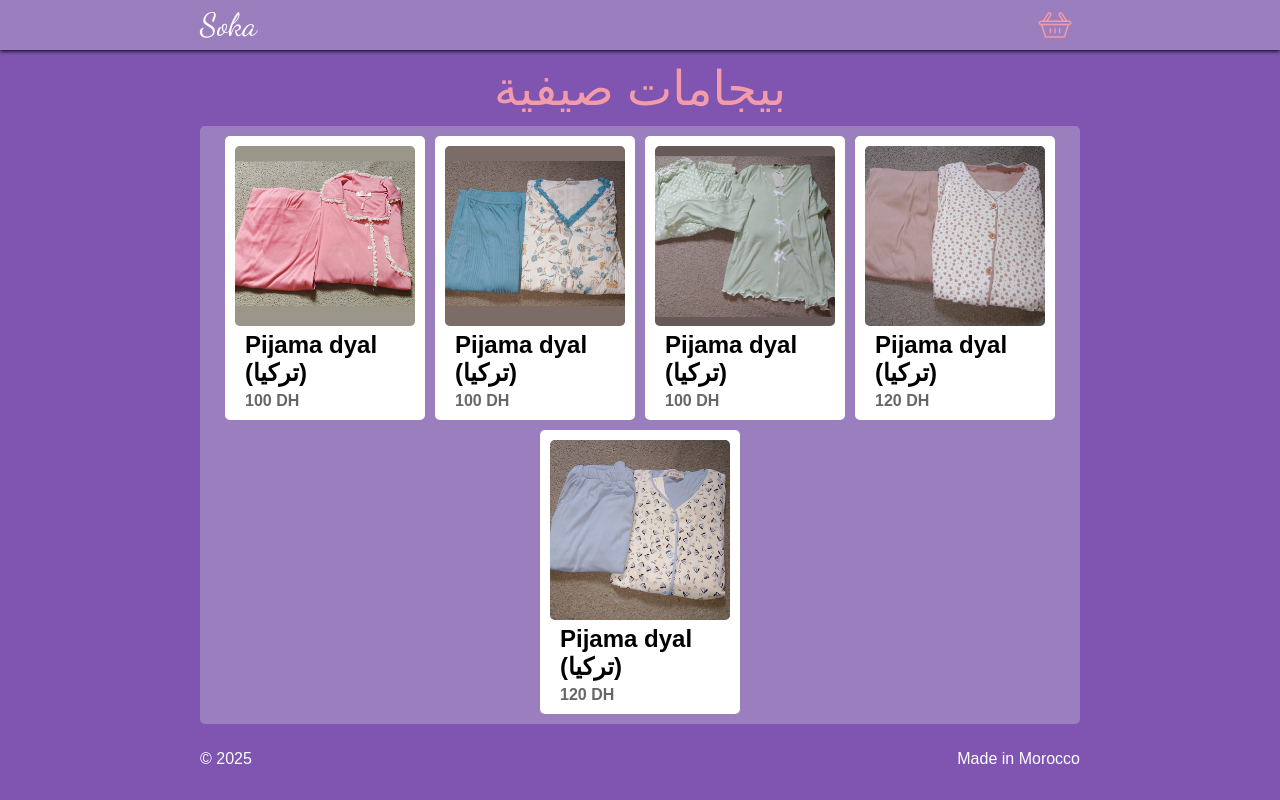
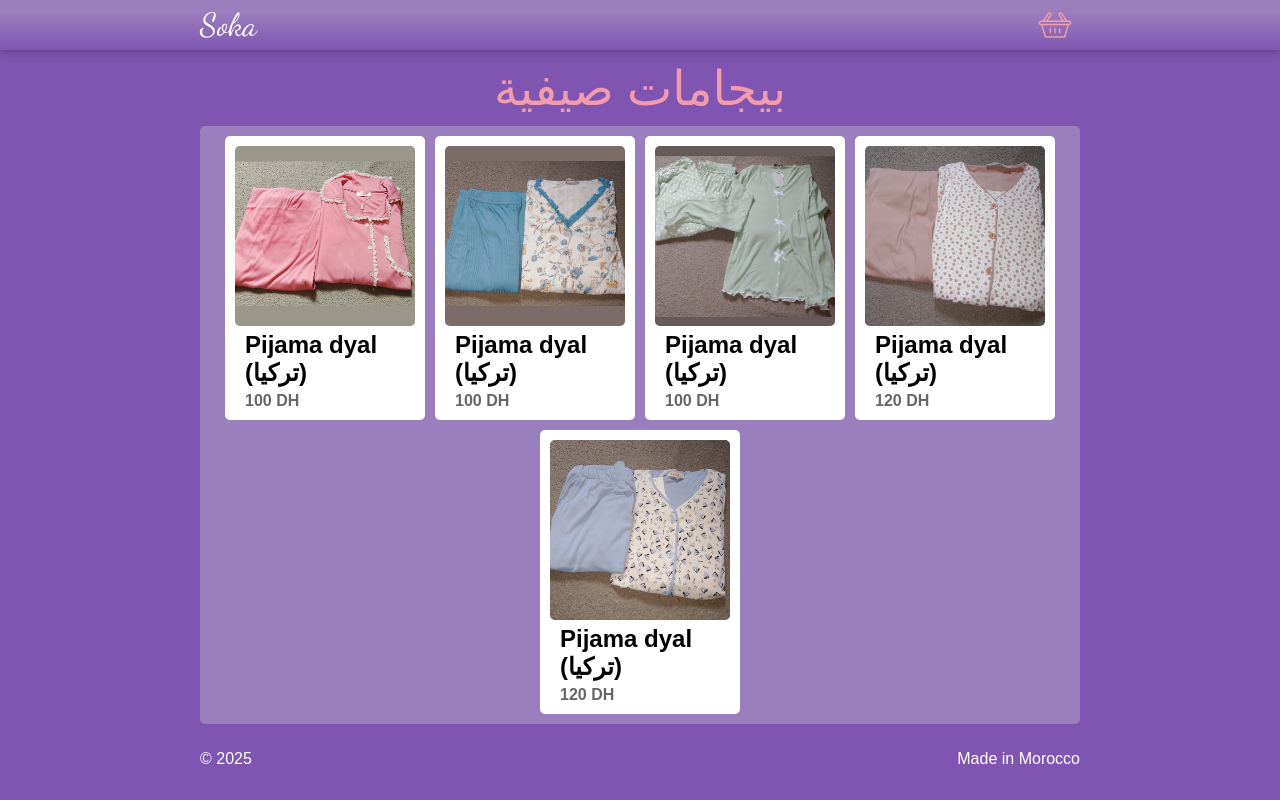
Before and after one commit to sokashop/sokashop.github.io, a plain HTML site: page index.html in a window 1280 px wide. Drawn offline with Linux system fonts and the light colour scheme.

Commit message:
Update master.css

```diff
--- a/assets/css/master.css
+++ b/assets/css/master.css
@@ -27,7 +27,8 @@ header{
     display: flex;
     justify-content: center;
     background-color: #9B7EBD;
-    box-shadow: 0 1px 4px 0 black;
+    box-shadow: 0 1px 10px 0 rgba(0, 0, 0, 0.3);
+    background: linear-gradient(to bottom,#9B7EBD 25%,var(--color-purple));
 }
 header nav{
     width:80%;
```
